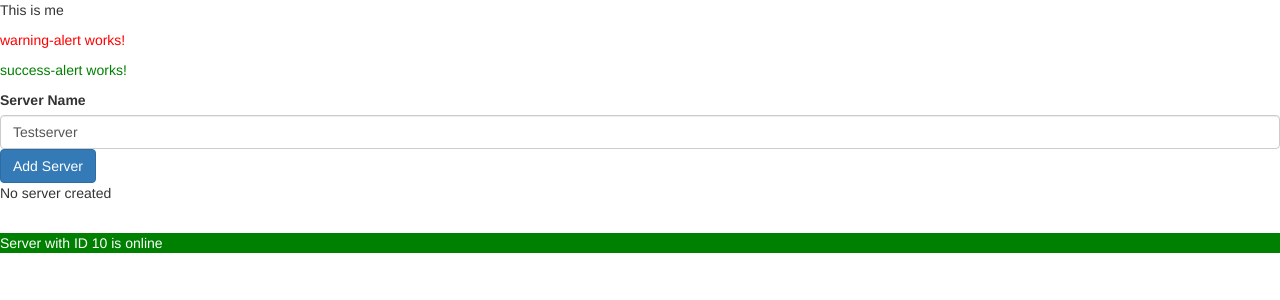
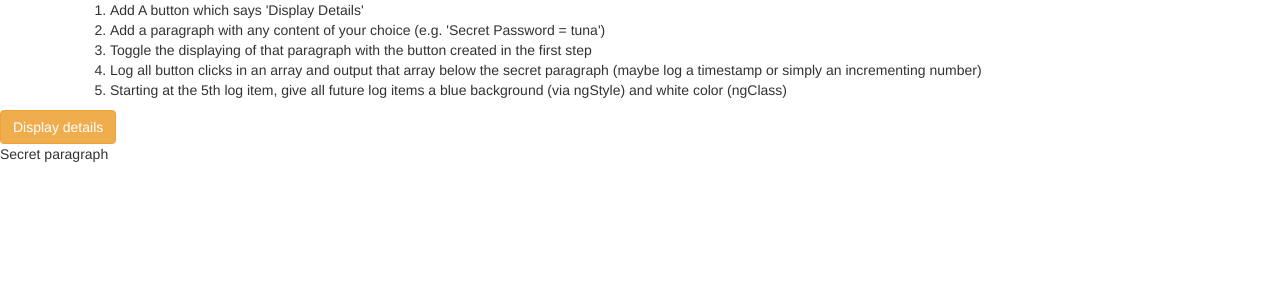
Before and after one commit to ingekn/Angular-project, an Angular app in the folder my-first-project/: page / in a window 1280 px wide. Shown: the top 300 px of the page. Built offline with nearby package versions, Linux system fonts and the light colour scheme.

Commit message:
basic assignment 3

```diff
--- a/my-first-project/src/app/app.component.html
+++ b/my-first-project/src/app/app.component.html
@@ -1,5 +1,33 @@
-<p>This is me</p>
+<!-- <p>This is me</p>
 
 <app-warning-alert></app-warning-alert>
 <app-success-alert></app-success-alert>
-<app-server></app-server>
+<app-server></app-server> -->
+<div class="container">
+  <div class="row">
+    <div class="col-xs-12">
+      <ol>
+        <li>Add A button which says 'Display Details'</li>
+        <li>
+          Add a paragraph with any content of your choice (e.g. 'Secret Password
+          = tuna')
+        </li>
+        <li>
+          Toggle the displaying of that paragraph with the button created in the
+          first step
+        </li>
+        <li>
+          Log all button clicks in an array and output that array below the
+          secret paragraph (maybe log a timestamp or simply an incrementing
+          number)
+        </li>
+        <li>
+          Starting at the 5th log item, give all future log items a blue
+          background (via ngStyle) and white color (ngClass)
+        </li>
+      </ol>
+    </div>
+  </div>
+</div>
+<button class="btn btn-warning">Display details</button>
+<p>Secret paragraph</p>
```
